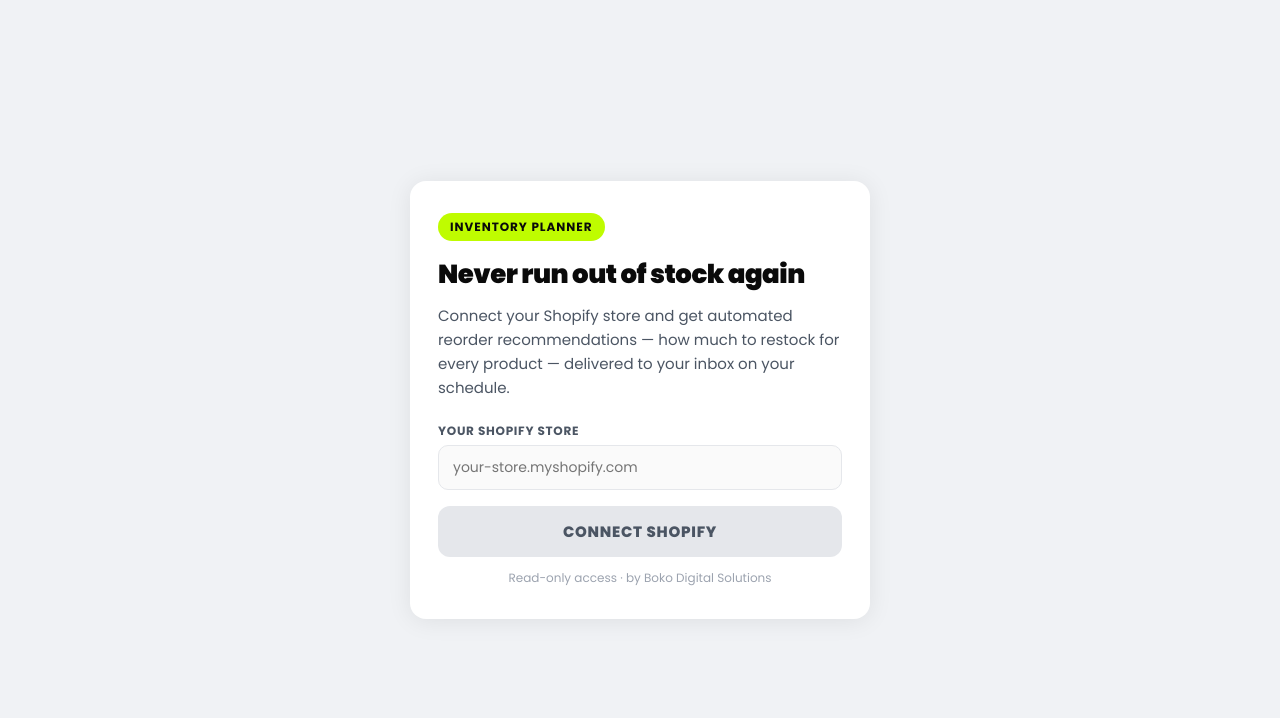
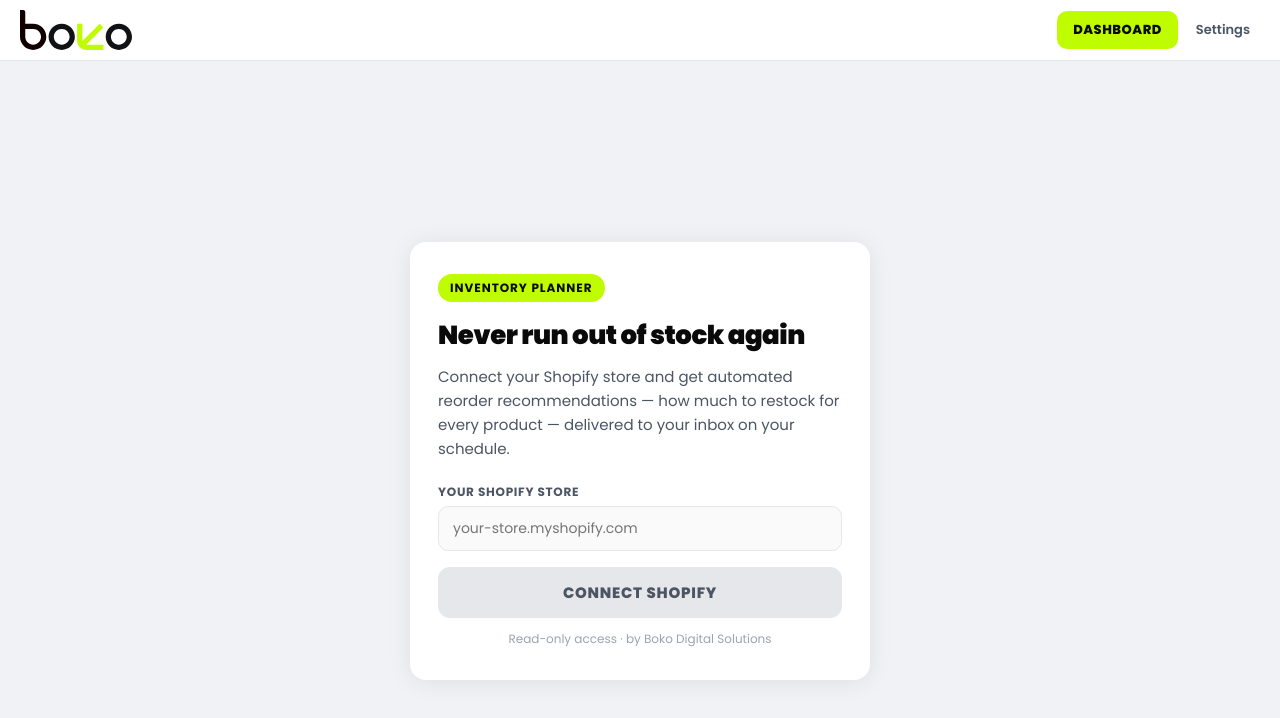
Before and after one commit to bokodigital/inventory-planner, a Next.js app: page / in a window 1280 px wide. Shown: the top 718 px of the page. Built offline with nearby package versions, Linux system fonts and the light colour scheme.

Commit message:
Update layout.js

```diff
--- a/app/layout.js
+++ b/app/layout.js
@@ -4,6 +4,22 @@
   title: "Boko Inventory Planner",
   description: "Automated Shopify stock reorder recommendations and restock email digests.",
 };
+
+// Boko brand wordmark (same SVG as the audit apps)
+function BokoLogo({ height = 40 }) {
+  const width = Math.round(height * 2.811);
+  return (
+    <svg height={height} width={width} viewBox="5750 -2679.9 12500 4447.2"
+      xmlns="http://www.w3.org/2000/svg"
+      style={{ display: "block", overflow: "visible", flexShrink: 0 }}
+      aria-label="Boko Digital">
+      <path fill="#110000" d="M7218.1-1163.5h-880.7v-1237.2c0-203.6-103-279.3-230-279.3H5750v1516.3l293.1,0.1H5750V302c0,809.2,657.3,1465.3,1468.1,1465.3s1468.1-656,1468.1-1465.3S8029-1163.5,7218.1-1163.5z M7218.2,1181.3c-486.5,0-880.8-393.6-880.8-879.3v-879.3h880.8c486.5,0,880.8,393.6,880.8,879.3C8099.1,787.5,7704.7,1181.3,7218.2,1181.3z"/>
+      <path fill="#111213" d="M11286.9,302c0-485.6-394.3-879.3-880.8-879.3c-486.5,0-880.9,393.6-880.9,879.3s394.3,879.3,880.9,879.3C10892.6,1181.1,11286.9,787.5,11286.9,302z M11874.2,302c0,809.3-657.3,1465.3-1468.1,1465.3S8938,1111.2,8938,302c0-809.3,657.3-1465.3,1468.1-1465.3C11216.9-1163.5,11874.2-507.3,11874.2,302z"/>
+      <path fill="#BFFC00" d="M13174.5,1181.1c-14.8,0-29.6-0.7-44.1-2.1l1927.5-1923.7l-415.3-414.4L12715.2,764.6c-1.4-14.5-2.1-29.2-2.1-44v-1884.1h-587.3V720.6c0,578.1,469.4,1046.7,1048.6,1046.7H15062v-586.2H13174.5L13174.5,1181.1z"/>
+      <path fill="#111213" d="M17662.7,302c0-485.6-394.3-879.3-880.8-879.3s-880.9,393.6-880.9,879.3s394.5,879.3,880.9,879.3C17268.4,1181.3,17662.7,787.5,17662.7,302z M18250,302c0,809.3-657.3,1465.3-1468.1,1465.3c-810.9,0-1468.1-656.1-1468.1-1465.3c0-809.3,657.3-1465.3,1468.1-1465.3C17592.7-1163.5,18250-507.3,18250,302z"/>
+    </svg>
+  );
+}
 
 export default function RootLayout({ children }) {
   return (
@@ -12,7 +28,29 @@
         <link rel="preconnect" href="https://fonts.googleapis.com" />
         <link href="https://fonts.googleapis.com/css2?family=Poppins:wght@400;500;600;700;800;900&display=swap" rel="stylesheet" />
       </head>
-      <body>{children}</body>
+      <body>
+        <header style={{
+          background: "#fff", borderBottom: "1px solid #E5E7EB",
+          padding: "10px 20px", display: "flex", alignItems: "center",
+          justifyContent: "space-between", position: "sticky", top: 0, zIndex: 20,
+        }}>
+          <a href="/" style={{ display: "flex", alignItems: "center", textDecoration: "none" }}>
+            <BokoLogo height={40} />
+          </a>
+          <nav style={{ display: "flex", alignItems: "center", gap: 8 }}>
+            <a href="/dashboard" style={{
+              background: "#BFFC00", color: "#0A0A0A", fontWeight: 800, fontSize: 13,
+              letterSpacing: ".04em", textTransform: "uppercase", padding: "9px 16px",
+              borderRadius: 10, textDecoration: "none", fontFamily: "'Poppins',system-ui,sans-serif",
+            }}>Dashboard</a>
+            <a href="/settings" style={{
+              color: "#4B5563", fontWeight: 600, fontSize: 13, textDecoration: "none",
+              padding: "9px 10px", borderRadius: 10, fontFamily: "'Poppins',system-ui,sans-serif",
+            }}>Settings</a>
+          </nav>
+        </header>
+        {children}
+      </body>
     </html>
   );
 }
```
